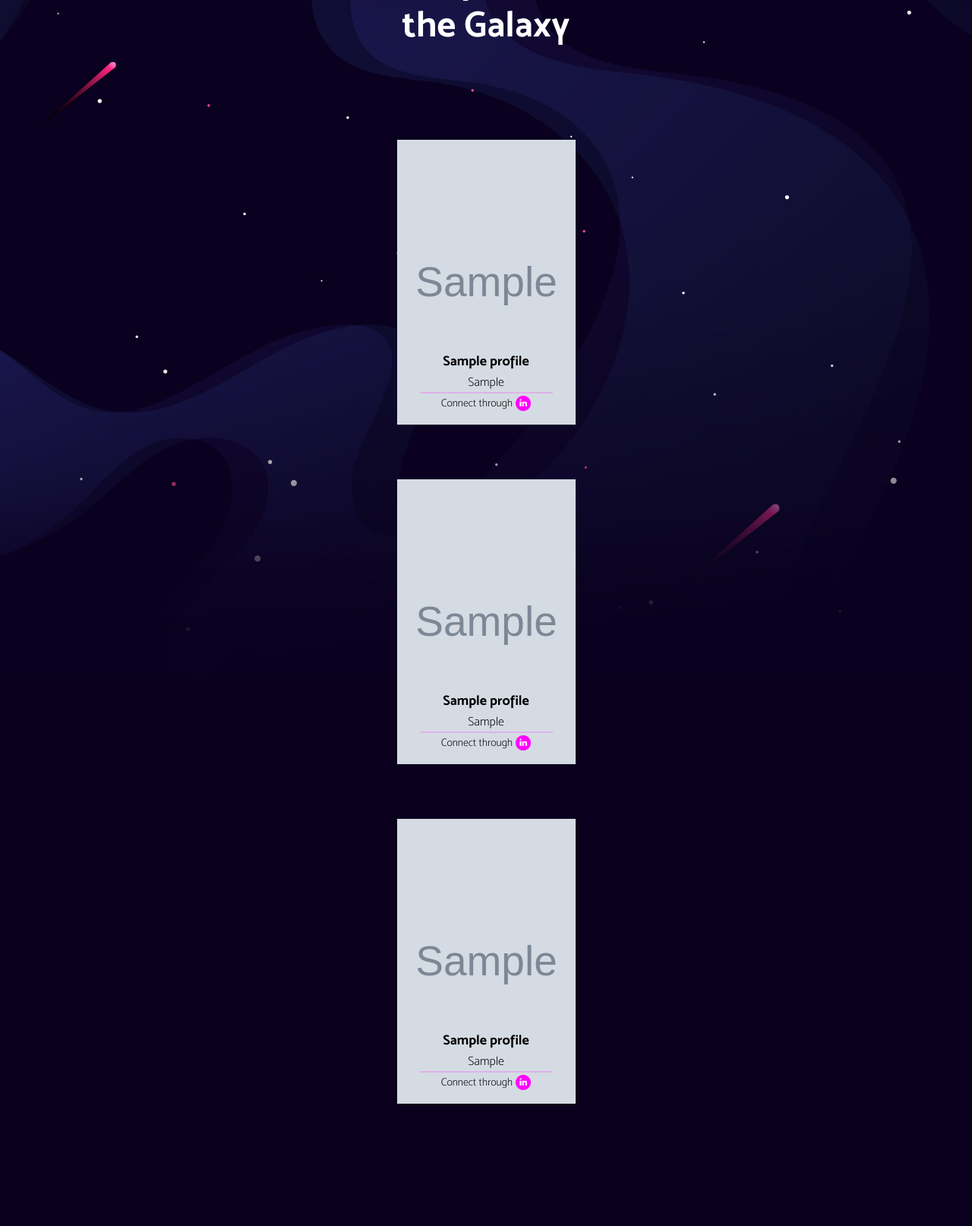
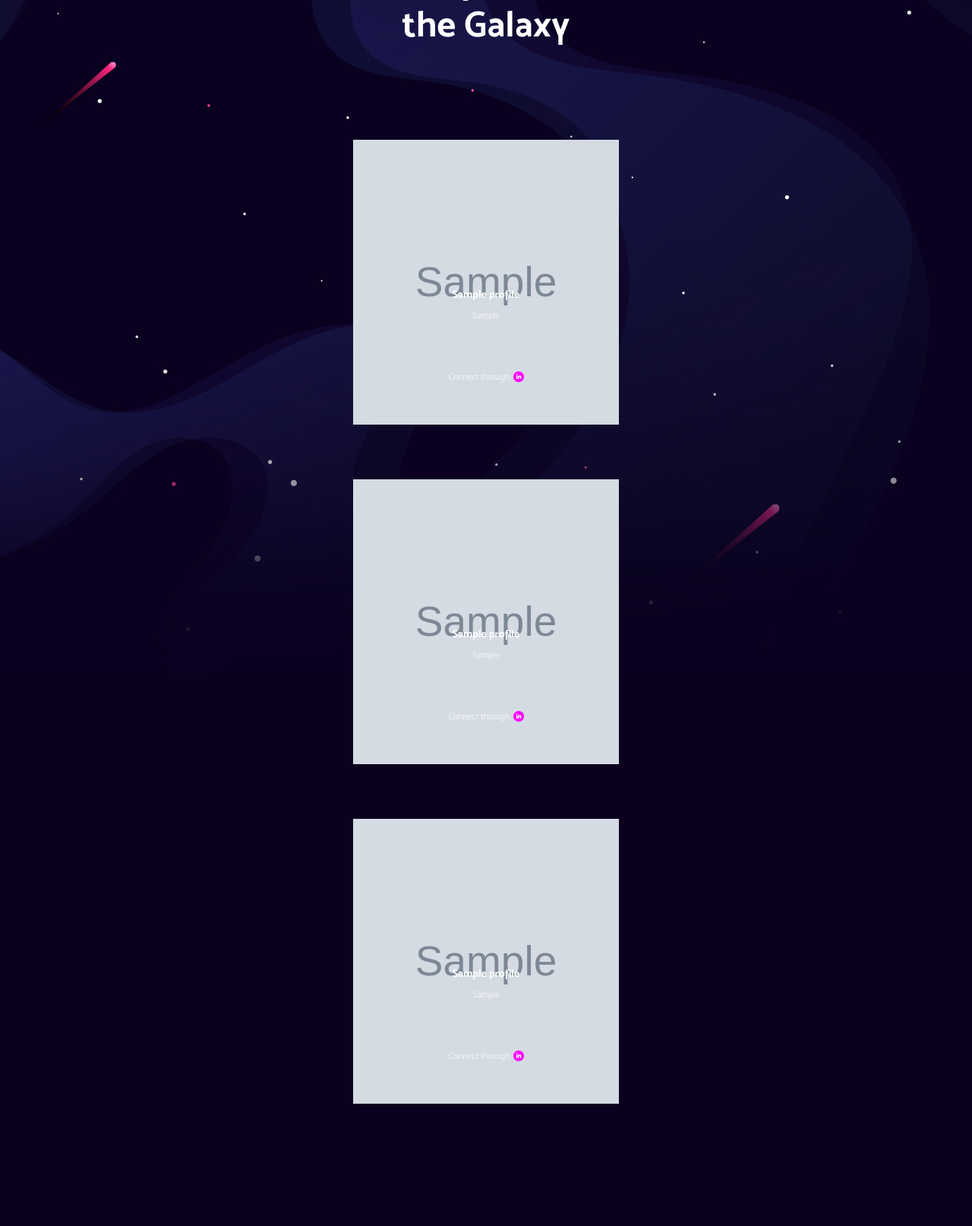
Before and after one commit to safegalaxy/SafeGalaxyWebsite, a Python web app: template resources/templates/pages/team.html in a window 1280 px wide. Shown: the part 305-1919 px from the top of the page at 76% size. Run offline with Jinja, Linux system fonts and the light colour scheme; the template is opened without the code that fills it: most values are stand-ins (such as "Sample title", 1, 10 or a date in 2020); grey boxes marked "Sample" are stand-in pictures; some libraries are stand-ins or nearby versions.

Commit message:
new team images and a warning box on safegalaxy

```diff
--- a/resources/templates/pages/home.html
+++ b/resources/templates/pages/home.html
@@ -4,11 +4,14 @@
 
 {% block content %}
 
-
     <div class="position-ref  top-background">
         {% include "/components/navbar.html" %}
         <div class="content">
             <div class="col-lg">
+                <div class="center-items alert alert-info alert-dismissible fade show" style="width: 70%;" role="alert">
+                  <strong>Buy v1 (old) when purchasing SafeGalaxy on PancakeSwap.</strong>
+                  <button type="button" class="btn-close" data-bs-dismiss="alert" aria-label="Close"></button>
+                </div>
                 <div class="row padding-top-70">
                     <div class="col-sm-12">
                         <h1 class="font-text-bold header-main">Intergalactic Static<br>Liquidity Protocol</h1>
--- a/resources/templates/pages/team.html
+++ b/resources/templates/pages/team.html
@@ -24,16 +24,17 @@
             <div class="col-lg-{{ (12 / top_profiles_data|length)|int }}">
                 <div class="profile-img" style="--url: url('{{ profile.img_url }}')">
                     <p class="profile-text">
-                        <span style="font-weight: 800; font-family: 'Mosk Bold';">{{ profile.profile_name }}</span>
+                        <span style="font-weight: 500; font-family: 'Mosk Bold'; font-size: 14px;">{{ profile.profile_name }}</span>
                         <br>
-                        <span style="font-size: 16px;">{{ profile.profile_position|safe }}</span>
+                        <span style="font-size: 12px;">{{ profile.profile_position|safe }}</span>
                         <br>
-                        <span style="font-size: 14px;">Connect through</span>
-                        <img src="/storage/static/images/Linkedin.png" width="20px" height="20px" usemap="#linkedin_map-{{ profile.profile_name }}">
+                        <br>
+                        <br>
+                        <span style="font-size: 12px;">Connect through</span>
+                        <img src="/storage/static/images/Linkedin.png" width="14px" height="14px" usemap="#linkedin_map-{{ profile.profile_name }}">
                         <map name="linkedin_map-{{ profile.profile_name }}">
-                            <area shape="circle" coords="10,10,10" alt="Linkedin" target="_blank" class="team-img-area" href="{{ profile.linkedin_url }}">
+                            <area shape="circle" coords="7,7,7" alt="Linkedin" target="_blank" class="team-img-area" href="{{ profile.linkedin_url }}">
                         </map>
-                        <hr class="profile-hr">
                     </p>
                 </div>
             </div>
@@ -46,16 +47,17 @@
             <div class="col-lg-{{ (12 / center_profiles_data|length)|int }}">
                 <div class="profile-img" style="--url: url('{{ profile.img_url }}')">
                     <p class="profile-text">
-                        <span style="font-weight: 800; font-family: 'Mosk Bold';">{{ profile.profile_name }}</span>
+                        <span style="font-weight: 500; font-family: 'Mosk Bold'; font-size: 14px;">{{ profile.profile_name }}</span>
                         <br>
-                        <span style="font-size: 16px;">{{ profile.profile_position|safe }}</span>
+                        <span style="font-size: 12px;">{{ profile.profile_position|safe }}</span>
                         <br>
-                        <span style="font-size: 14px;">Connect through</span>
-                        <img src="/storage/static/images/Linkedin.png" width="20px" height="20px" usemap="#linkedin_map-{{ profile.profile_name }}">
+                        <br>
+                        <br>
+                        <span style="font-size: 12px;">Connect through</span>
+                        <img src="/storage/static/images/Linkedin.png" width="14px" height="14px" usemap="#linkedin_map-{{ profile.profile_name }}">
                         <map name="linkedin_map-{{ profile.profile_name }}">
-                            <area shape="circle" coords="10,10,10" alt="Linkedin" target="_blank" class="team-img-area" href="{{ profile.linkedin_url }}">
+                            <area shape="circle" coords="7,7,7" alt="Linkedin" target="_blank" class="team-img-area" href="{{ profile.linkedin_url }}">
                         </map>
-                        <hr class="profile-hr">
                     </p>
                 </div>
             </div>
@@ -68,16 +70,17 @@
             <div class="col-lg-{{ (12 / bottom_profiles_data|length)|int }}">
                 <div class="profile-img" style="--url: url('{{ profile.img_url }}')">
                     <p class="profile-text">
-                        <span style="font-weight: 800; font-family: 'Mosk Bold';">{{ profile.profile_name }}</span>
+                        <span style="font-weight: 500; font-family: 'Mosk Bold'; font-size: 14px;">{{ profile.profile_name }}</span>
                         <br>
-                        <span style="font-size: 16px;">{{ profile.profile_position|safe }}</span>
+                        <span style="font-size: 12px;">{{ profile.profile_position|safe }}</span>
                         <br>
-                        <span style="font-size: 14px;">Connect through</span>
-                        <img src="/storage/static/images/Linkedin.png" width="20px" height="20px" usemap="#linkedin_map-{{ profile.profile_name }}">
+                        <br>
+                        <br>
+                        <span style="font-size: 12px;">Connect through</span>
+                        <img src="/storage/static/images/Linkedin.png" width="14px" height="14px" usemap="#linkedin_map-{{ profile.profile_name }}">
                         <map name="linkedin_map-{{ profile.profile_name }}">
-                            <area shape="circle" coords="10,10,10" alt="Linkedin" target="_blank" class="team-img-area" href="{{ profile.linkedin_url }}">
+                            <area shape="circle" coords="7,7,7" alt="Linkedin" target="_blank" class="team-img-area" href="{{ profile.linkedin_url }}">
                         </map>
-                        <hr class="profile-hr">
                     </p>
                 </div>
             </div>
```
Also changed, not shown: app/http/controllers/PageController.py (+8 -9 lines), storage/compiled/style.css, storage/static/images/Team-card-blank-ali-SG.png (added), storage/static/images/Team-card-blank-ben-SG.png (added), storage/static/images/Team-card-blank-briggs-SG.png (added), storage/static/images/Team-card-blank-fenton-SG.png (added), storage/static/images/Team-card-blank-jacob-SG.png (added), storage/static/images/Team-card-blank-jason-SG.png (added), storage/static/images/Team-card-blank-mircea-SG.png (added), storage/static/images/Team-card-blank-rijk-SG.png (added), storage/static/images/Team-card-blank-spencer-SG.png (added), storage/static/images/Team-card-blank-tim-SG.png (added), storage/static/images/landing-gif.gif (added), storage/static/sass/style.scss.
